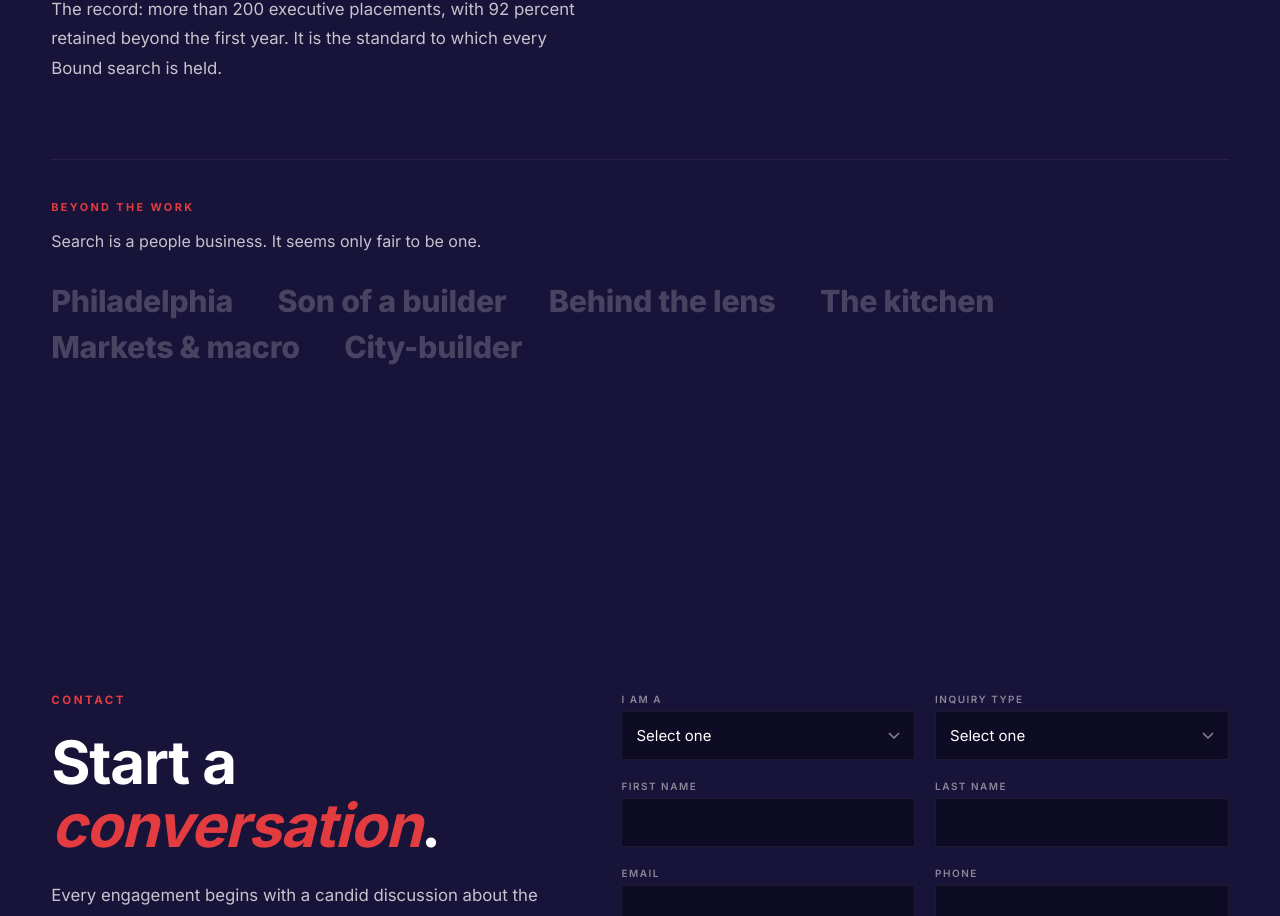
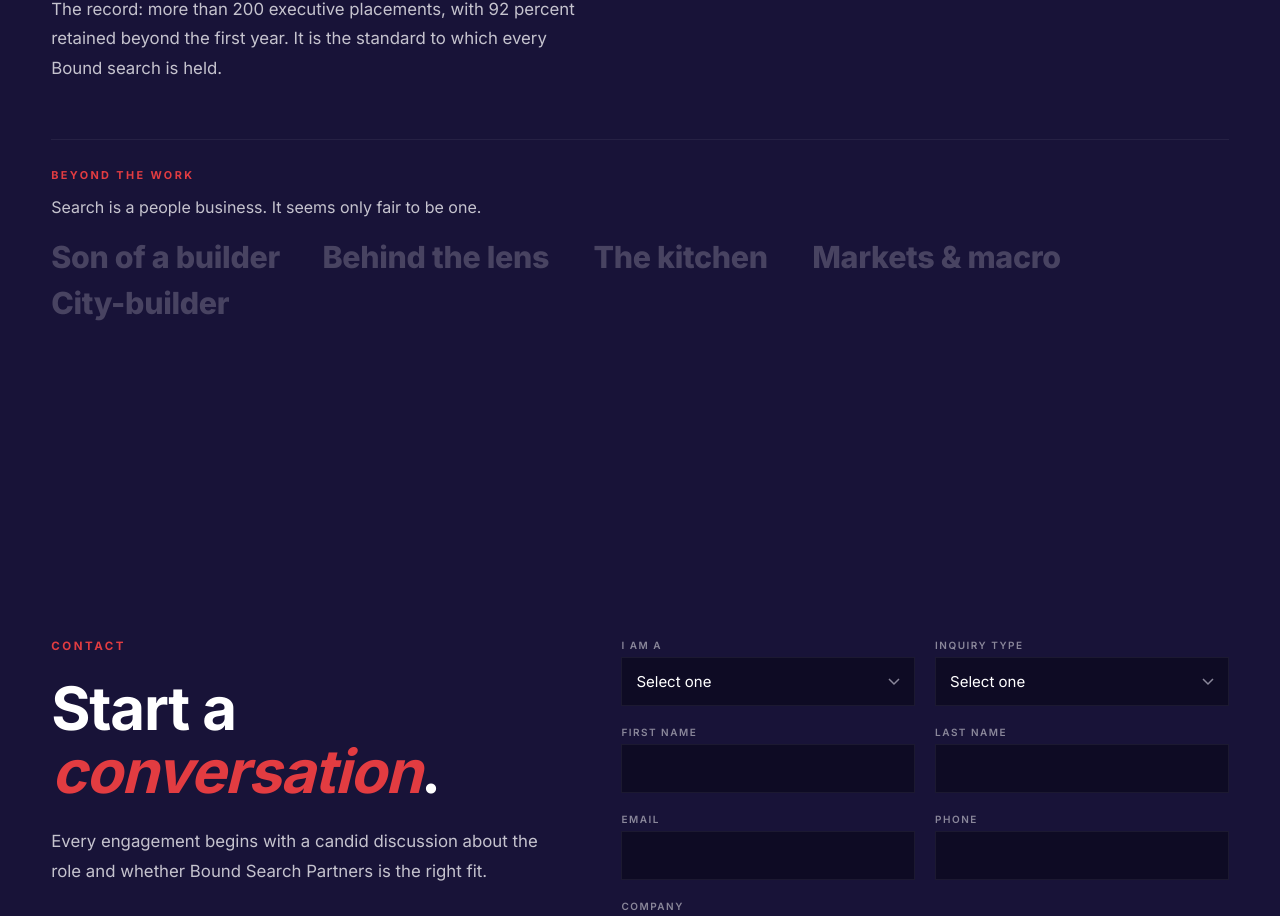
Before and after one commit to rc562/bound-search-partners, a React (Vite) app: page / in a window 1280 px wide. Shown: the part 5575-6491 px from the top of the page. Built offline with nearby package versions, Linux system fonts and the light colour scheme.

Commit message:
Add files via upload

```diff
--- a/src/App.jsx
+++ b/src/App.jsx
@@ -850,14 +850,13 @@ export default function App() {
         </div>
 
         {/* Beyond the work */}
-        <div style={{maxWidth:1320,margin:"56px auto 0",padding:"0 clamp(1.5rem,4vw,4rem)"}}>
-          <div style={{borderTop:"1px solid rgba(255,255,255,.06)",paddingTop:40}}>
-            <div style={{fontSize:"clamp(.62rem,.85vw,.74rem)",fontWeight:700,letterSpacing:".22em",textTransform:"uppercase",color:C.r,marginBottom:14}}>Beyond the work</div>
-            <p style={{fontSize:"1rem",lineHeight:1.7,color:C.gl,marginBottom:28,maxWidth:560}}>Search is a people business. It seems only fair to be one.</p>
+        <div style={{maxWidth:1320,margin:"36px auto 0",padding:"0 clamp(1.5rem,4vw,4rem)"}}>
+          <div style={{borderTop:"1px solid rgba(255,255,255,.06)",paddingTop:28}}>
+            <div style={{fontSize:"clamp(.62rem,.85vw,.74rem)",fontWeight:700,letterSpacing:".22em",textTransform:"uppercase",color:C.r,marginBottom:12}}>Beyond the work</div>
+            <p style={{fontSize:"1rem",lineHeight:1.7,color:C.gl,marginBottom:18,maxWidth:560}}>Search is a people business. It seems only fair to be one.</p>
             <div style={{display:"flex",flexWrap:"wrap",gap:"10px 34px",marginBottom:18}}>
               {[
-                {w:"Philadelphia", d:"Rooted here by choice. The skyline on this site is the view from home; the industrial economy around it is the one this firm serves."},
-                {w:"Son of a builder", d:"Bob's father builds custom homes and restores historic properties in Bucks County. The regard for people who make physical things — and stand behind the finished work — is inherited."},
+                                {w:"Son of a builder", d:"Bob's father builds custom homes and restores historic properties in Bucks County. The regard for people who make physical things — and stand behind the finished work — is inherited."},
                 {w:"Behind the lens", d:"A longtime photographer of cities and landscapes. The discipline transfers: wait for the right frame, not the available one."},
                 {w:"The kitchen", d:"Where the same standards apply — preparation, timing, execution. Bob cooks the way he runs searches: personally, start to finish."},
                 {w:"Markets & macro", d:"A standing study of geopolitics, capital flows, and supply chains — the research habit behind the client advisories published on this site."},
@@ -875,12 +874,11 @@ export default function App() {
                 );
               })}
             </div>
-            <div style={{minHeight:54}}>
+            <div style={{minHeight:44}}>
               {bwActive >= 0 && (
                 <p key={bwActive} style={{fontSize:".95rem",lineHeight:1.65,color:C.gl,maxWidth:680,margin:0,animation:"detailIn .45s cubic-bezier(.23,1,.32,1)",borderLeft:`2px solid ${C.r}`,paddingLeft:16}}>
                   {[
-                    "Rooted here by choice. The skyline on this site is the view from home; the industrial economy around it is the one this firm serves.",
-                    "Bob's father builds custom homes and restores historic properties in Bucks County. The regard for people who make physical things — and stand behind the finished work — is inherited.",
+                                        "Bob's father builds custom homes and restores historic properties in Bucks County. The regard for people who make physical things — and stand behind the finished work — is inherited.",
                     "A longtime photographer of cities and landscapes. The discipline transfers: wait for the right frame, not the available one.",
                     "Where the same standards apply — preparation, timing, execution. Bob cooks the way he runs searches: personally, start to finish.",
                     "A standing study of geopolitics, capital flows, and supply chains — the research habit behind the client advisories published on this site.",
```
